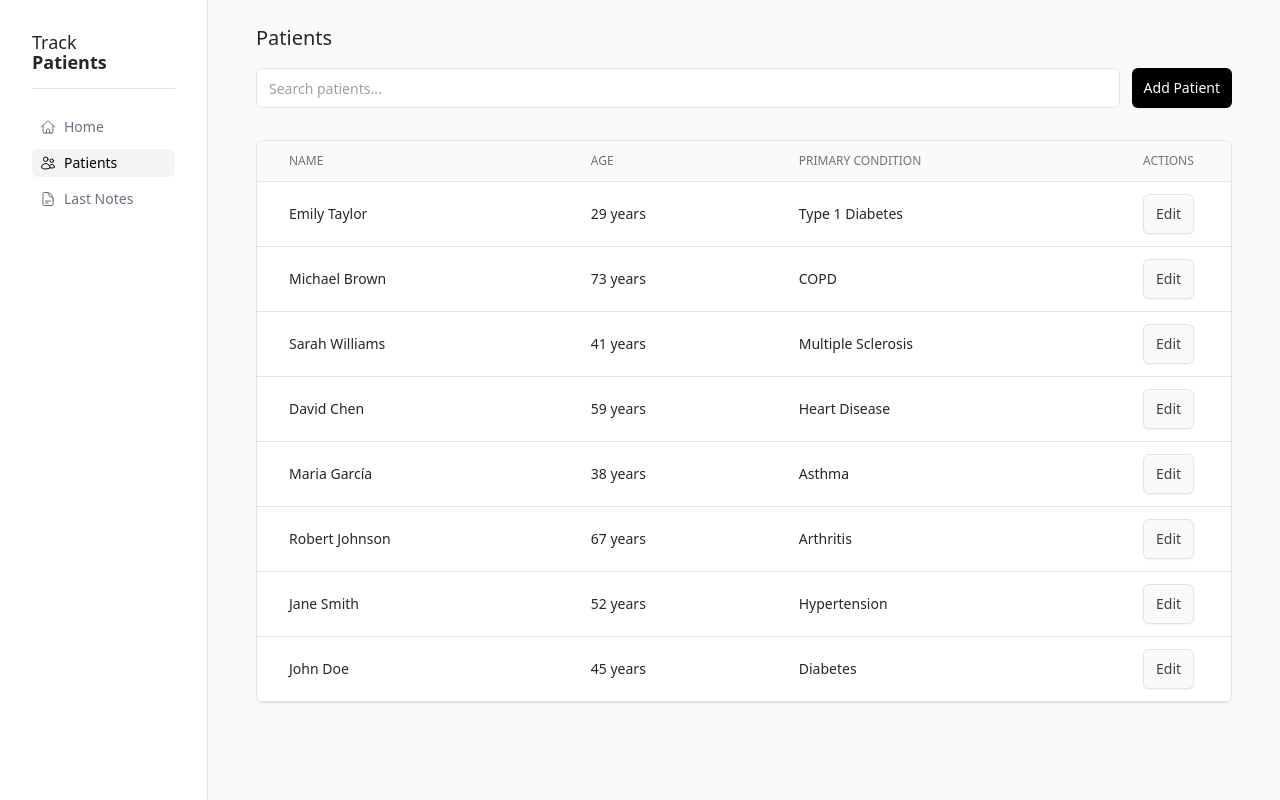
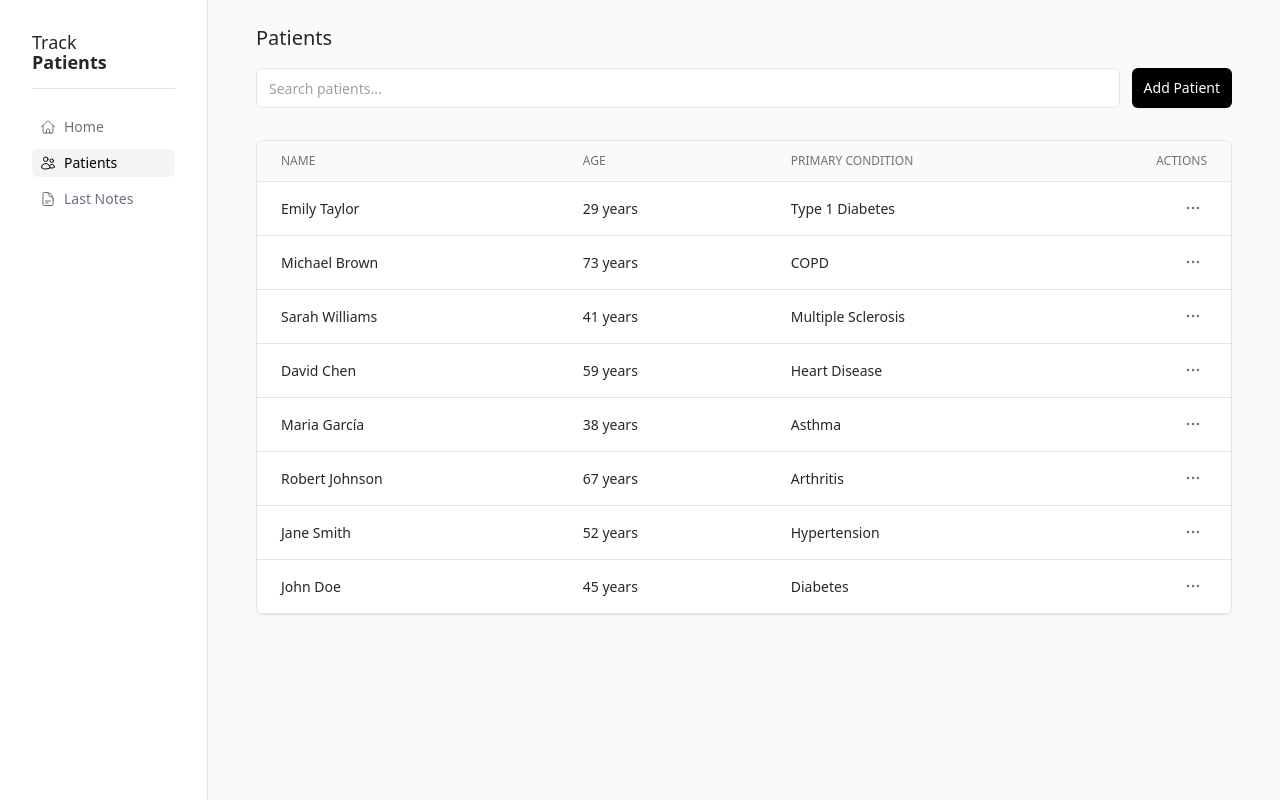
Before and after one commit to manumorante/track-patients, a React (Vite) app: page /patients in a window 1280 px wide. Built offline with nearby package versions, Linux system fonts and the light colour scheme.

Commit message:
refactor: update ActionMenu icon and adjust PatientsTable styling for better alignment

```diff
--- a/src/components/common/ActionMenu.tsx
+++ b/src/components/common/ActionMenu.tsx
@@ -1,5 +1,5 @@
 import { Menu, MenuButton, MenuItem, MenuItems } from '@headlessui/react'
-import { EllipsisVerticalIcon } from '@heroicons/react/24/outline'
+import { EllipsisHorizontalIcon } from '@heroicons/react/24/outline'
 
 export type Action = {
   label: string
@@ -18,7 +18,7 @@ export default function ActionMenu({ actions, className = '' }: Props) {
     <Menu as="div" className="relative inline-block text-left">
       <MenuButton
         className={`inline-flex items-center justify-center rounded-lg p-1 text-gray-500 hover:bg-gray-100 hover:text-gray-700 ${className}`}>
-        <EllipsisVerticalIcon className="h-5 w-5" aria-hidden="true" />
+        <EllipsisHorizontalIcon className="h-5 w-5" aria-hidden="true" />
       </MenuButton>
 
       <MenuItems
--- a/src/components/patients/PatientsTable.tsx
+++ b/src/components/patients/PatientsTable.tsx
@@ -4,6 +4,8 @@ import cx from 'clsx'
 import { useMemo } from 'react'
 import { Link } from 'react-router-dom'
 import Card from '../common/Card'
+import { ActionMenu } from '../common'
+import { PencilIcon } from '@heroicons/react/24/outline'
 
 export default function PatientsTable() {
   const searchQuery = usePatientsStore((state) => state.searchQuery)
@@ -12,8 +14,8 @@ export default function PatientsTable() {
   const hasResults = useMemo(() => patients?.length !== 0, [patients])
 
   const css = {
-    th: 'px-4 py-3 pl-8 text-left text-xs font-light text-zinc-500 uppercase',
-    td: 'px-4 py-3 pl-8 text-sm',
+    th: 'px-6 py-3 text-left text-xs font-light text-zinc-500 uppercase',
+    td: 'px-6 py-3 text-sm',
   }
 
   return (
@@ -28,7 +30,7 @@ export default function PatientsTable() {
                 <th className={css.th}>Name</th>
                 <th className={css.th}>Age</th>
                 <th className={css.th}>Primary Condition</th>
-                <th className={css.th}>Actions</th>
+                <th className={cx(css.th, 'text-right')}>Actions</th>
               </tr>
             </thead>
 
@@ -42,10 +44,16 @@ export default function PatientsTable() {
                   </td>
                   <td className={css.td}>{patient.age} years</td>
                   <td className={css.td}>{patient.primaryCondition}</td>
-                  <td className={cx(css.td, 'w-30')}>
-                    <button className="button secondary" onClick={() => editForm(patient.id)}>
-                      Edit
-                    </button>
+                  <td className={cx(css.td, 'w-30 text-right')}>
+                    <ActionMenu
+                      actions={[
+                        {
+                          label: 'Edit patient',
+                          icon: PencilIcon,
+                          onClick: () => editForm(patient.id),
+                        },
+                      ]}
+                    />
                   </td>
                 </tr>
               ))}
```
